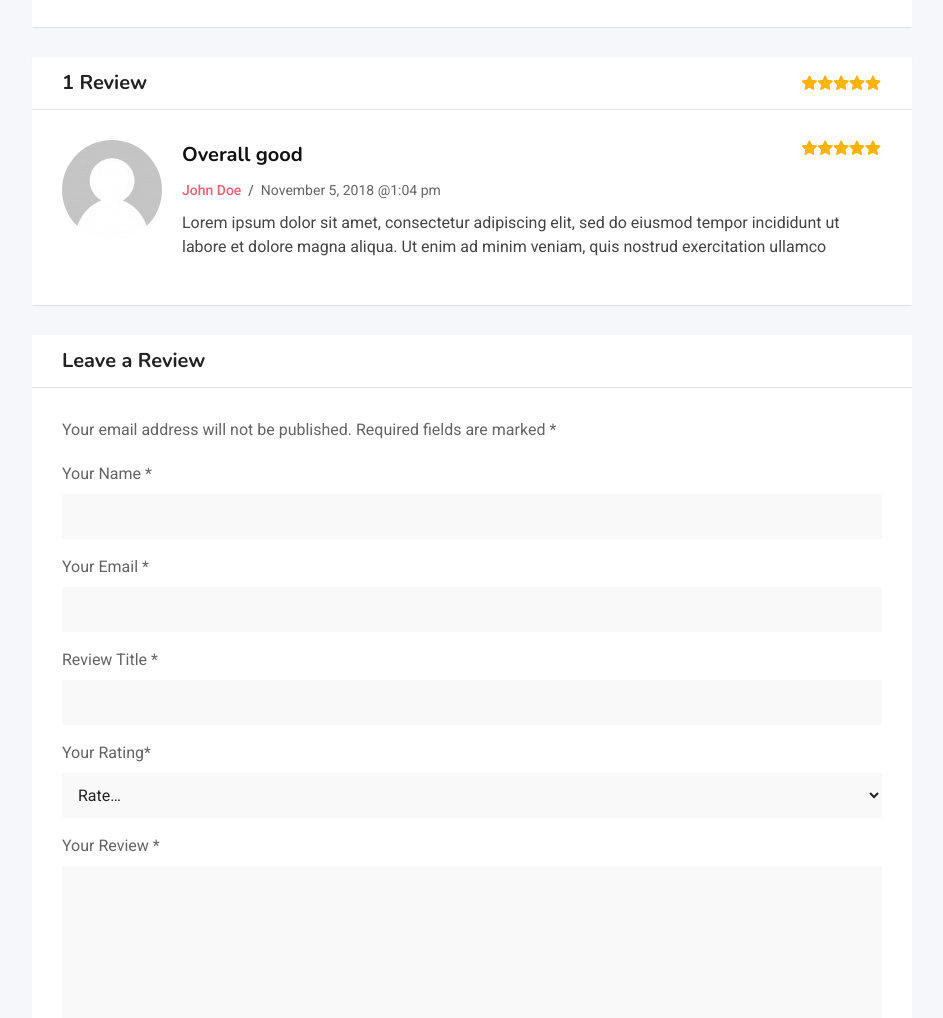
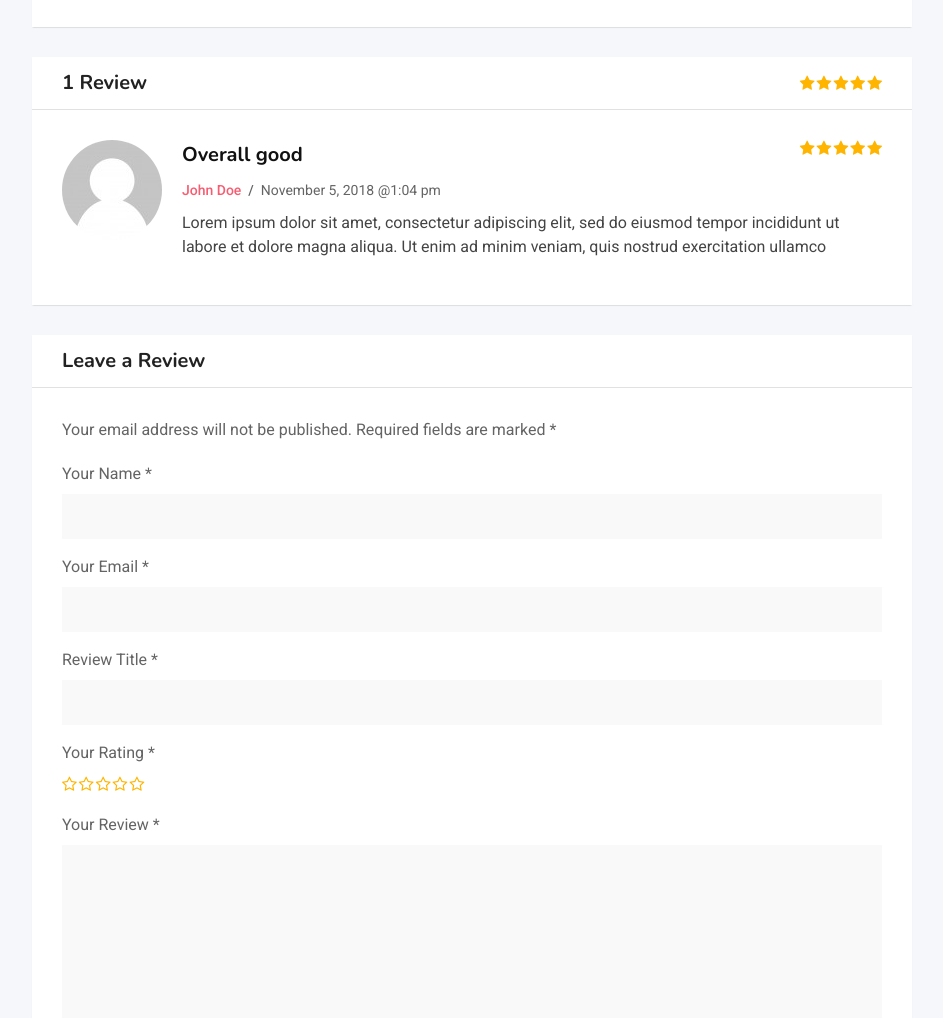
Before and after one commit to alex-lenk/key-g, a website: page src/view/index.html in a window 1280 px wide. Shown: the part 2687-3705 px from the top of the page, without its empty margins (18-961 px from the left). Drawn offline with nearby package versions, Linux system fonts and the light colour scheme; some packages are replaced by stand-ins of ours; files that its build step writes are made by us from their sources; files whose address does not match are found by name.

Commit message:
Created rating star button

```diff
--- a/src/js/scripts.js
+++ b/src/js/scripts.js
@@ -85,26 +85,37 @@ $(document).ready(function () {
     /* END Actions on opening menus on mobile devices  */
 
 
+    /* BEGIN Rating star on comment  */
+    $('.js__rating-star__item').click(function () {
+        $('.js__rating-star__item.active').removeClass('active');
+        $(this).toggleClass('active');
+    });
+    /* END Rating star on comment */
+
+
     /* BEGIN Transfer "widget-about" on mobile */
     if ((isMobile.any())) $(".widget-about").appendTo(".single-block__location");
     /* END Transfer "widget-about" on mobile */
 
 
+    /* BEGIN Script scroll to top  */
+    var scrollToTop = $('.scrollToTop');
     $(window).scroll(function () {
         if ($(this).scrollTop() > 250) {
-            $('.scrollToTop').fadeIn();
+            scrollToTop.fadeIn();
         } else {
-            $('.scrollToTop').fadeOut();
+            scrollToTop.fadeOut();
         }
     });
 
     // scroll body to 0px on click
-    $('.scrollToTop').click(function () {
+    scrollToTop.click(function () {
         $('body,html').animate({
             scrollTop: 0
         }, 400);
         return false;
     });
+    /* END Script scroll to top  */
 });
 
 
--- a/src/scss/components/_star-rating.scss
+++ b/src/scss/components/_star-rating.scss
@@ -1,36 +1,42 @@
-.star-rating {
-  overflow: hidden;
-  position: relative;
-  height: 1em;
+.rating-star {
+  margin-bottom: 10px;
+}
+
+.rating-star__list {
+  display: inline-flex;
   line-height: 1;
-  font-size: 1em;
-  width: 5em;
-  letter-spacing: 1px;
-  font-family: FontAwesome;
+  flex-direction: row-reverse;
+}
+
+.rating-star__item {
+  color: #ffb400;
+  cursor: pointer;
+
+  &:not(:last-child) {
+    padding-left: 2px;
+  }
 
   &::before {
-    content: "\f005\f005\f005\f005\f005";
-    color: #cc9000;
-    float: left;
-    top: 0;
-    left: 0;
-    position: absolute;
+    content: '\f006';
+  }
+
+  &:hover {
+    &::before {
+      content: '\f005';
+    }
+
+    ~ .rating-star__item::before {
+      content: '\f005';
+    }
+  }
+
+  &.active {
+    &::before {
+      content: '\f005';
+    }
+
+    ~ .rating-star__item::before {
+      content: '\f005';
+    }
   }
 }
-
-.star-rating__inner {
-  overflow: hidden;
-  float: left;
-  top: 0;
-  left: 0;
-  position: absolute;
-  padding-top: 1.5em;
-
-  &::before {
-    content: "\f005\f005\f005\f005\f005";
-    top: 0;
-    position: absolute;
-    left: 0;
-    color: #ffb400;
-  }
-}
--- a/src/view/index.html
+++ b/src/view/index.html
@@ -314,12 +314,13 @@
                     <div class="single-block__header">
                         <h3 class="single-block__title">1 Review</h3>
 
-                        <div class="star-rating" title="Rated 5.00 out of 5 based on 1 customer rating">
-                            <div class="star-rating__inner">
-                                Rated <strong class="rating">5.00</strong>
-                                out of 5 based on <span class="rating">1</span> customer rating
-                            </div>
-                        </div>
+                        <ul class="rating-star__list list-unstyled">
+                            <li class="rating-star__item fa active"></li>
+                            <li class="rating-star__item fa"></li>
+                            <li class="rating-star__item fa"></li>
+                            <li class="rating-star__item fa"></li>
+                            <li class="rating-star__item fa"></li>
+                        </ul>
                     </div>
 
 
@@ -337,13 +338,22 @@
                                                 <span class="comment-info__author">John Doe</span><span class="comment-info__time">November 5, 2018 @1:04 pm</span>
                                             </div>
                                         </div>
-                                        <div class="star-rating" title="Rated 5.00 out of 5 based on 1 customer rating">
+
+                                        <ul class="rating-star__list list-unstyled">
+                                            <li class="rating-star__item fa active"></li>
+                                            <li class="rating-star__item fa"></li>
+                                            <li class="rating-star__item fa"></li>
+                                            <li class="rating-star__item fa"></li>
+                                            <li class="rating-star__item fa"></li>
+                                        </ul>
+
+<!--                                        <div class="star-rating" title="Rated 5.00 out of 5 based on 1 customer rating">
                                             <div class="star-rating__inner">
                                                 Rated <strong class="rating">5.00</strong>
                                                 out of 5 based on <span class="rating">1</span>
                                                 customer rating
                                             </div>
-                                        </div>
+                                        </div>-->
                                     </div>
                                     <div class="comment-text">
                                         <p>
@@ -384,15 +394,16 @@
                                     <input type="text" class="form-control" name="title" id="title" aria-required="true" required>
                                 </div>
                                 <div class="comment-form-rating  form-group">
-                                    <label for="rating">Your Rating<span class="required">*</span></label>
-                                    <select name="rating" id="rating" class="form-control" required>
-                                        <option value="">Rate&hellip;</option>
-                                        <option value="5">Perfect</option>
-                                        <option value="4">Good</option>
-                                        <option value="3">Average</option>
-                                        <option value="2">Not that bad</option>
-                                        <option value="1">Very poor</option>
-                                    </select>
+                                    <label>Your Rating <span class="required">*</span></label>
+                                    <div class="rating-star">
+                                        <ul class="rating-star__list list-unstyled">
+                                            <li class="rating-star__item js__rating-star__item fa"></li>
+                                            <li class="rating-star__item js__rating-star__item fa"></li>
+                                            <li class="rating-star__item js__rating-star__item fa"></li>
+                                            <li class="rating-star__item js__rating-star__item fa"></li>
+                                            <li class="rating-star__item js__rating-star__item fa"></li>
+                                        </ul>
+                                    </div>
                                 </div>
                                 <div class="comment-form-comment  form-group">
                                     <label for="comment">Your Review&nbsp;<span class="required">*</span></label>
```
Also changed, not shown: build/css/styles.min.css, build/index.html, build/js/scripts.min.js, src/scss/styles.scss (line endings or trailing spaces).
